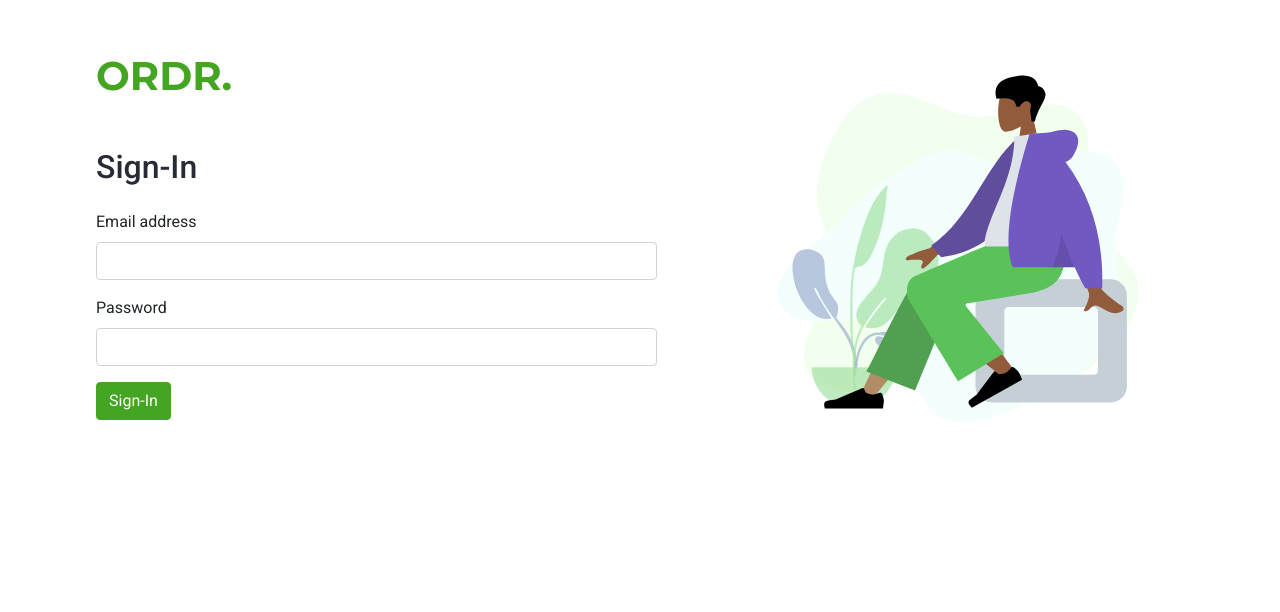
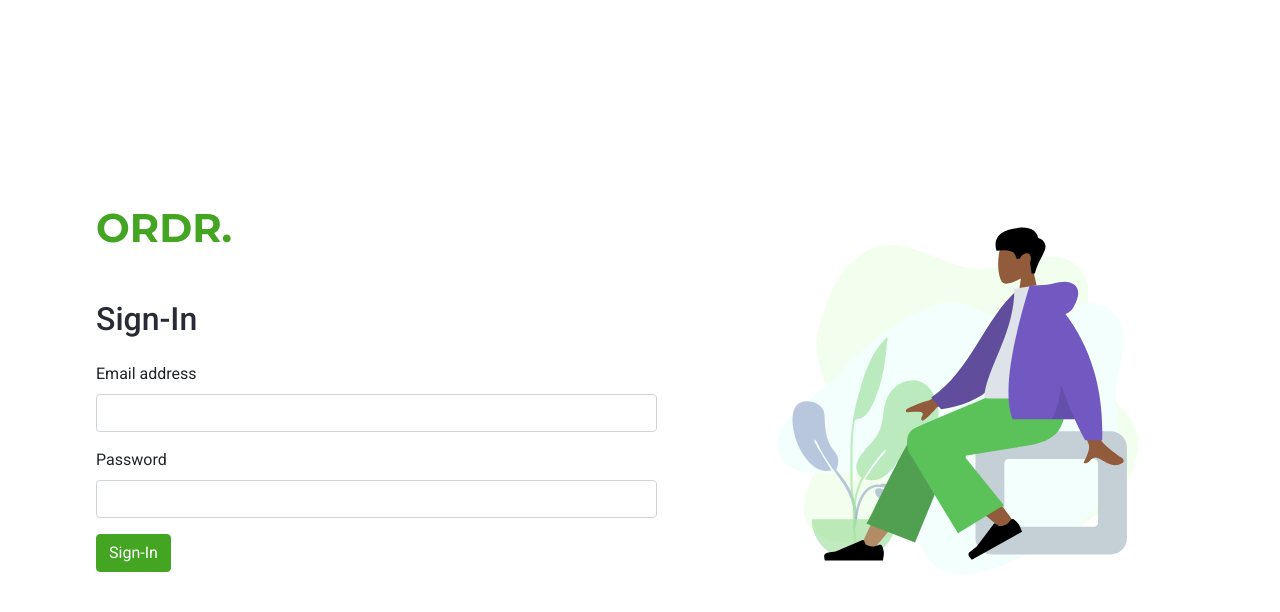
Before and after one commit to guiguat/ordr-electron, a React (Create React App) app: page /#/login in a window 1280 px wide. Shown: the top 612 px of the page. Built offline with nearby package versions, Linux system fonts and the light colour scheme; no server answers.

Commit message:
adjust height

```diff
--- a/src/Pages/Login/index.tsx
+++ b/src/Pages/Login/index.tsx
@@ -42,8 +42,8 @@ const Login: React.FC = () => {
   }
 
   return (
-    <div className="container-fluid p-5 align-items-center justify-content-center">
-      <div className="row mx-auto justify-content-center">
+    <div className="container-fluid p-5 align-items-center h-100 justify-content-center">
+      <div className="row mx-auto h-100">
 
         <div className="col pl-5">
 
--- a/src/custom.scss
+++ b/src/custom.scss
@@ -18,5 +18,11 @@ $dark: #282A36;
     background-position: center;
     height: 25rem;
 }
+html, body, #root{
+    width: 100%!important;
+    height: 100%!important;
+    margin: 0;
+    padding: 0;
+ }
 // Import Bootstrap and its default variables
 @import '~bootstrap/scss/bootstrap.scss';
```
